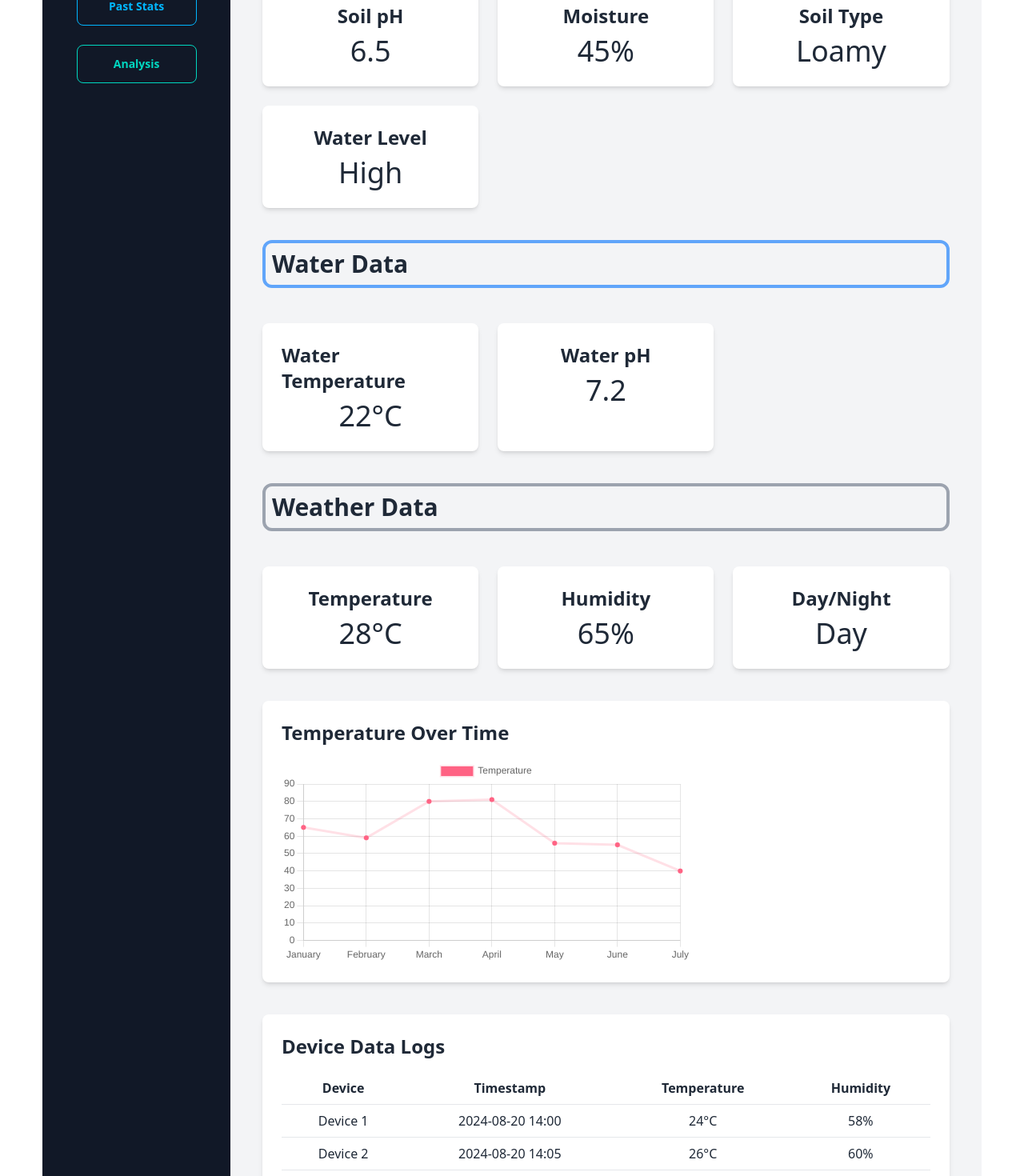
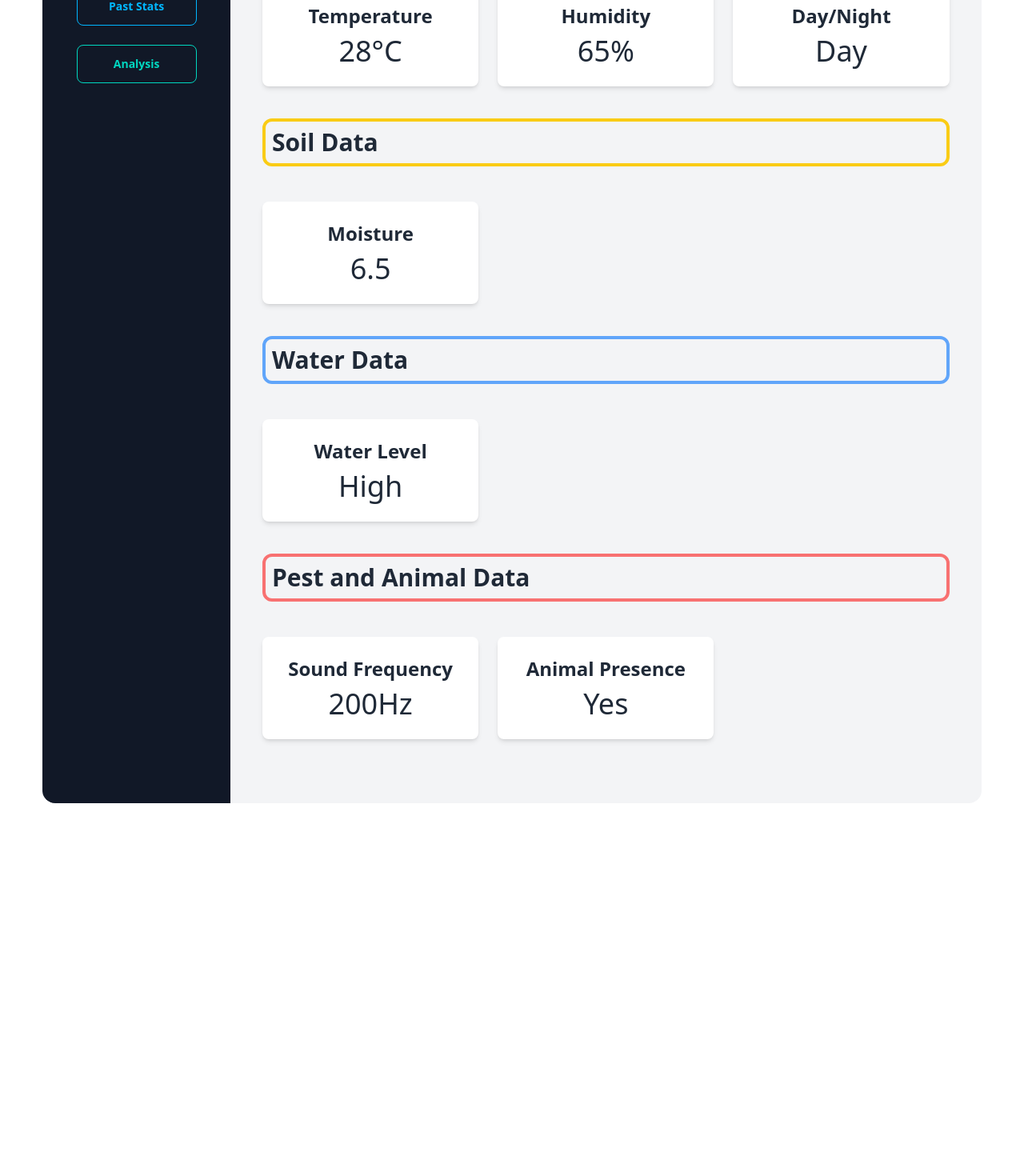
Before and after one commit to motiullahsajit/crops-armor, a React (Vite) app in the folder crops-armor-client/: page / in a window 1280 px wide. Shown: the part 280-1750 px from the top of the page at 80% size. After the commit the page ends 1324 px from the top, so only its background shows below. Built offline with nearby package versions, Linux system fonts and the light colour scheme; no server answers; sample sign-in values are in the browser's storage.

Commit message:
Some fix

```diff
--- a/crops-armor-client/src/components/Home.jsx
+++ b/crops-armor-client/src/components/Home.jsx
@@ -57,40 +57,6 @@ const Home = () => {
 
             {/* Main Content */}
             <div className="flex-1 p-5 md:p-10">
-                {/* Soil Data Section */}
-                <div className="grid grid-cols-1 sm:grid-cols-2 lg:grid-cols-3 gap-6 mb-10">
-                    <h2 className="text-3xl font-extrabold mb-5 col-span-full border-4 border-yellow-400 p-2 rounded-xl">Soil Data</h2>
-                    <div className="bg-white p-6 rounded-lg shadow-md flex flex-col items-center">
-                        <h2 className="text-xl lg:text-2xl font-semibold mb-2">Soil pH</h2>
-                        <p className="text-3xl lg:text-4xl">6.5</p>
-                    </div>
-                    <div className="bg-white p-6 rounded-lg shadow-md flex flex-col items-center">
-                        <h2 className="text-xl lg:text-2xl font-semibold mb-2">Moisture</h2>
-                        <p className="text-3xl lg:text-4xl">45%</p>
-                    </div>
-                    <div className="bg-white p-6 rounded-lg shadow-md flex flex-col items-center">
-                        <h2 className="text-xl lg:text-2xl font-semibold mb-2">Soil Type</h2>
-                        <p className="text-3xl lg:text-4xl">Loamy</p>
-                    </div>
-                    <div className="bg-white p-6 rounded-lg shadow-md flex flex-col items-center">
-                        <h2 className="text-xl lg:text-2xl font-semibold mb-2">Water Level</h2>
-                        <p className="text-3xl lg:text-4xl">High</p>
-                    </div>
-                </div>
-
-                {/* Water Data Section */}
-                <div className="grid grid-cols-1 sm:grid-cols-2 lg:grid-cols-3 gap-6 mb-10">
-                    <h2 className="text-3xl font-extrabold mb-5 col-span-full border-4 border-blue-400 p-2 rounded-xl">Water Data</h2>
-                    <div className="bg-white p-6 rounded-lg shadow-md flex flex-col items-center">
-                        <h2 className="text-xl lg:text-2xl font-semibold mb-2">Water Temperature</h2>
-                        <p className="text-3xl lg:text-4xl">22°C</p>
-                    </div>
-                    <div className="bg-white p-6 rounded-lg shadow-md flex flex-col items-center">
-                        <h2 className="text-xl lg:text-2xl font-semibold mb-2">Water pH</h2>
-                        <p className="text-3xl lg:text-4xl">7.2</p>
-                    </div>
-                </div>
-
                 {/* Weather Data Section */}
                 <div className="grid grid-cols-1 sm:grid-cols-2 lg:grid-cols-3 gap-6 mb-10">
                     <h2 className="text-3xl font-extrabold mb-5 col-span-full border-4 border-gray-400 p-2 rounded-xl">Weather Data</h2>
@@ -108,43 +74,46 @@ const Home = () => {
                     </div>
                 </div>
 
+                {/* Soil Data Section */}
+                <div className="grid grid-cols-1 sm:grid-cols-2 lg:grid-cols-3 gap-6 mb-10">
+                    <h2 className="text-3xl font-extrabold mb-5 col-span-full border-4 border-yellow-400 p-2 rounded-xl">Soil Data</h2>
+                    <div className="bg-white p-6 rounded-lg shadow-md flex flex-col items-center">
+                        <h2 className="text-xl lg:text-2xl font-semibold mb-2">Moisture</h2>
+                        <p className="text-3xl lg:text-4xl">6.5</p>
+                    </div>
+                </div>
+
+                {/* Water Data Section */}
+                <div className="grid grid-cols-1 sm:grid-cols-2 lg:grid-cols-3 gap-6 mb-10">
+                    <h2 className="text-3xl font-extrabold mb-5 col-span-full border-4 border-blue-400 p-2 rounded-xl">Water Data</h2>
+                    <div className="bg-white p-6 rounded-lg shadow-md flex flex-col items-center">
+                        <h2 className="text-xl lg:text-2xl font-semibold mb-2">Water Level</h2>
+                        <p className="text-3xl lg:text-4xl">High</p>
+                    </div>
+                </div>
+
+                {/* Pest Data Section */}
+                <div className="grid grid-cols-1 sm:grid-cols-2 lg:grid-cols-3 gap-6 mb-10">
+                    <h2 className="text-3xl font-extrabold mb-5 col-span-full border-4 border-red-400 p-2 rounded-xl">Pest and Animal Data</h2>
+                    <div className="bg-white p-6 rounded-lg shadow-md flex flex-col items-center">
+                        <h2 className="text-xl lg:text-2xl font-semibold mb-2">Sound Frequency</h2>
+                        <p className="text-3xl lg:text-4xl">200Hz</p>
+                    </div>
+                    <div className="bg-white p-6 rounded-lg shadow-md flex flex-col items-center">
+                        <h2 className="text-xl lg:text-2xl font-semibold mb-2">Animal Presence</h2>
+                        <p className="text-3xl lg:text-4xl">Yes</p>
+                    </div>
+                </div>
+
                 {/* Chart */}
-                <div className="bg-white p-6 rounded-lg shadow-md mb-10">
+                {/* <div className="bg-white p-6 rounded-lg shadow-md mb-10">
                     <h2 className="text-xl lg:text-2xl font-semibold mb-4 text-center lg:text-left">Temperature Over Time</h2>
                     <div className="h-64">
                         <Line data={data} options={options} />
                     </div>
-                </div>
+                </div> */}
 
-                {/* Data Table */}
-                <div className="bg-white p-6 rounded-lg shadow-md">
-                    <h2 className="text-xl lg:text-2xl font-semibold mb-4 text-center lg:text-left">Device Data Logs</h2>
-                    <table className="w-full bg-white">
-                        <thead>
-                            <tr>
-                                <th className="py-2 px-4 border-b">Device</th>
-                                <th className="py-2 px-4 border-b">Timestamp</th>
-                                <th className="py-2 px-4 border-b">Temperature</th>
-                                <th className="py-2 px-4 border-b">Humidity</th>
-                            </tr>
-                        </thead>
-                        <tbody>
-                            <tr className='text-center'>
-                                <td className="py-2 px-4 border-b">Device 1</td>
-                                <td className="py-2 px-4 border-b">2024-08-20 14:00</td>
-                                <td className="py-2 px-4 border-b">24°C</td>
-                                <td className="py-2 px-4 border-b">58%</td>
-                            </tr>
-                            <tr className='text-center'>
-                                <td className="py-2 px-4 border-b">Device 2</td>
-                                <td className="py-2 px-4 border-b">2024-08-20 14:05</td>
-                                <td className="py-2 px-4 border-b">26°C</td>
-                                <td className="py-2 px-4 border-b">60%</td>
-                            </tr>
-                            {/* Add more rows as needed */}
-                        </tbody>
-                    </table>
-                </div>
+
             </div>
         </div>
     );
```
